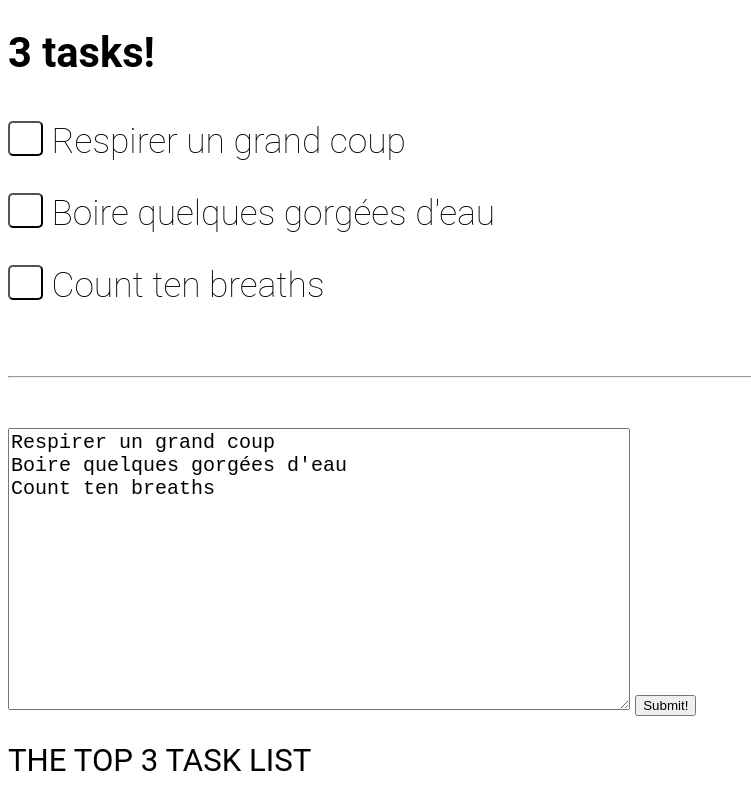
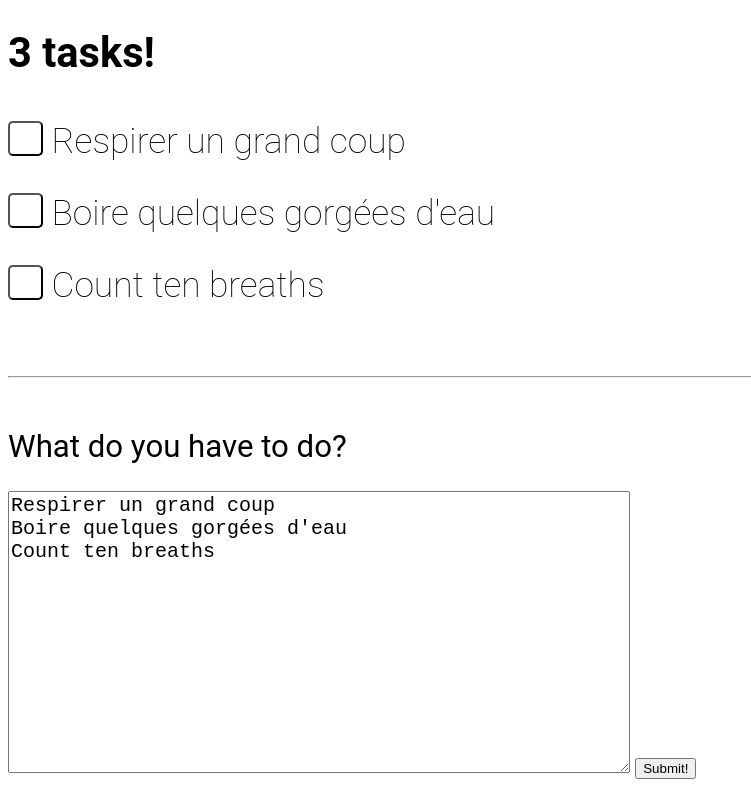
Before and after one commit to Edgyz/3tasks, a plain HTML site: page index.html in a window 1280 px wide. Shown: the top 800 px of the page, without its empty margins (0-751 px from the left). Drawn offline with nearby package versions, Linux system fonts and the light colour scheme.

Commit message:
Added title to text area

```diff
--- a/index.html
+++ b/index.html
@@ -62,6 +62,7 @@
 
 
 <div id="editablelist">
+  <h2>What do you have to do?</h2>
   <textarea id="editabletext" rows="12" cols="50">Respirer un grand coup
 Boire quelques gorgées d'eau
 Count ten breaths</textarea>
```
